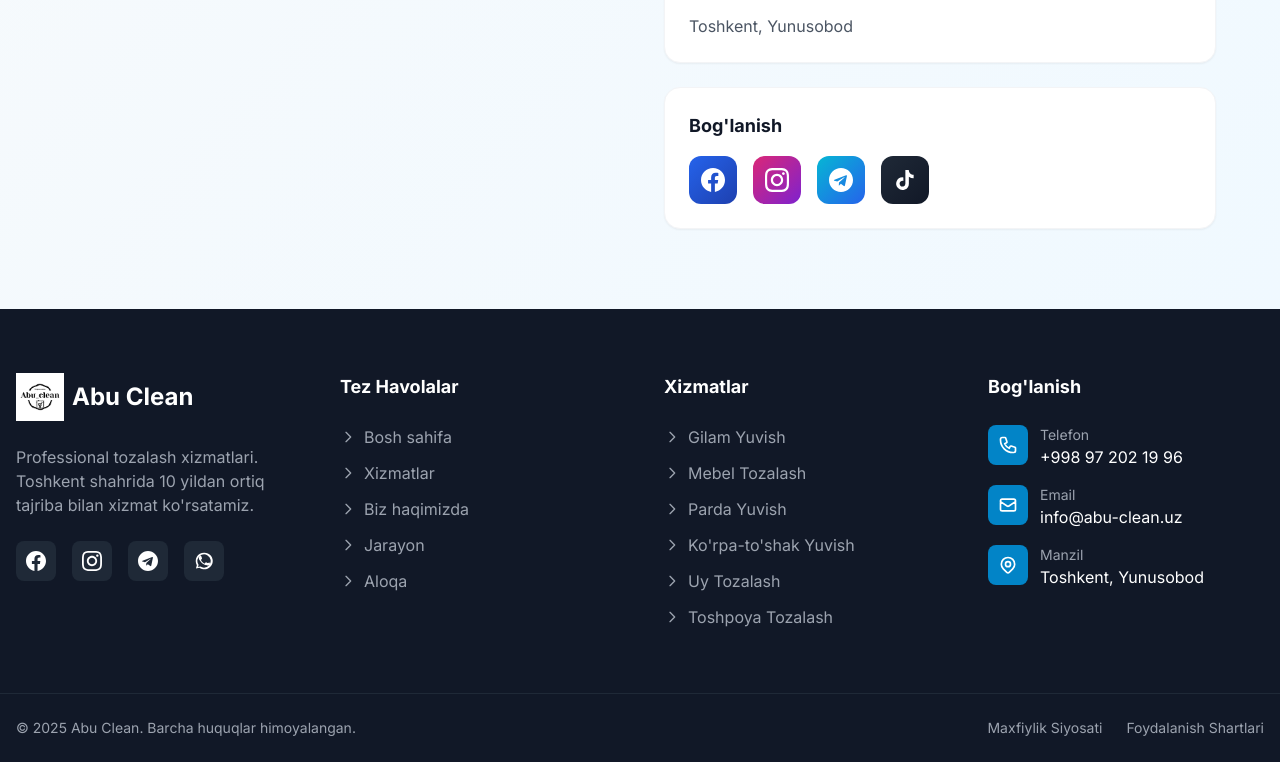
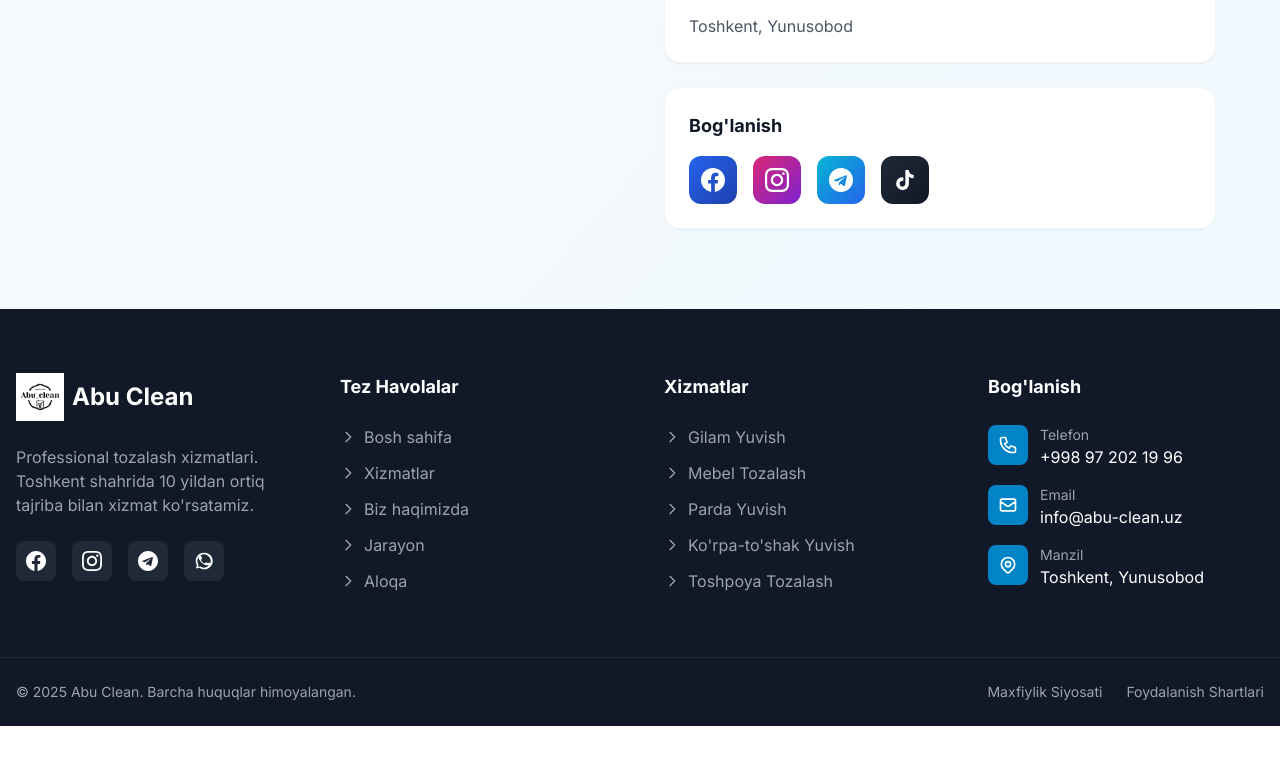
Before and after one commit to bahriddindeveloper96/abu-clean, a Vue app: page / in a window 1280 px wide. Shown: the part 7269-8031 px from the top of the page. After the commit the page ends 7995 px from the top, so only its background shows below. Built offline with nearby package versions, Linux system fonts and the light colour scheme.

Commit message:
(vfmdkvmbn bfdfbfg c cv)

```diff
--- a/src/components/Footer.vue
+++ b/src/components/Footer.vue
@@ -202,7 +202,7 @@
   },
   {
     icon: '<svg fill="currentColor" viewBox="0 0 24 24"><path d="M12 0C5.373 0 0 5.373 0 12s5.373 12 12 12 12-5.373 12-12S18.627 0 12 0zm5.894 8.221l-1.97 9.28c-.145.658-.537.818-1.084.508l-3-2.21-1.446 1.394c-.14.18-.357.295-.6.295-.002 0-.003 0-.005 0l.213-3.054 5.56-5.022c.24-.213-.054-.334-.373-.121l-6.869 4.326-2.96-.924c-.64-.203-.658-.64.135-.954l11.566-4.458c.538-.196 1.006.128.832.941z"/></svg>',
-    link: '#'
+    link: 'https://t.me/+998972021996'
   },
   {
     icon: '<svg fill="currentColor" viewBox="0 0 24 24"><path d="M16.7 14.5c-.3-.2-1.8-.9-2.1-1s-.5-.2-.7.2-.8 1-1 1.2-.4.2-.7 0c-.3-.2-1.2-.5-2.2-1.7-.8-.9-1.3-1.9-1.5-2.2s0-.5.2-.7c.2-.2.5-.5.6-.7.2-.2.2-.4.3-.6s0-.3 0-.5-.7-1.8-1-2.5c-.2-.5-.4-.4-.6-.4h-.5c-.2 0-.5.1-.7.3-.3.3-1 1-1 2.5s1.1 2.9 1.2 3.1c.2.3 2.2 3.4 5.2 4.8 2.5 1.1 3.5 1.2 4.7 1 1-.1 1.8-.8 2-1.5.2-.7.2-1.3.1-1.5 0-.3-.2-.4-.5-.6zM12 2a10 10 0 00-8.6 15l-1.1 4.1 4.2-1.1A10 10 0 1012 2zm0 18a8 8 0 01-4.3-1.3l-.3-.2-2.5.6.6-2.5-.2-.3A8 8 0 1112 20z"/></svg>',
@@ -223,7 +223,7 @@
   'services.items.furniture.title',
   'services.items.curtain.title',
   'services.items.mattress.title',
-  'services.items.home.title',
+  // 'services.items.home.title',
   'services.items.floor.title'
 ]
 </script>
```
